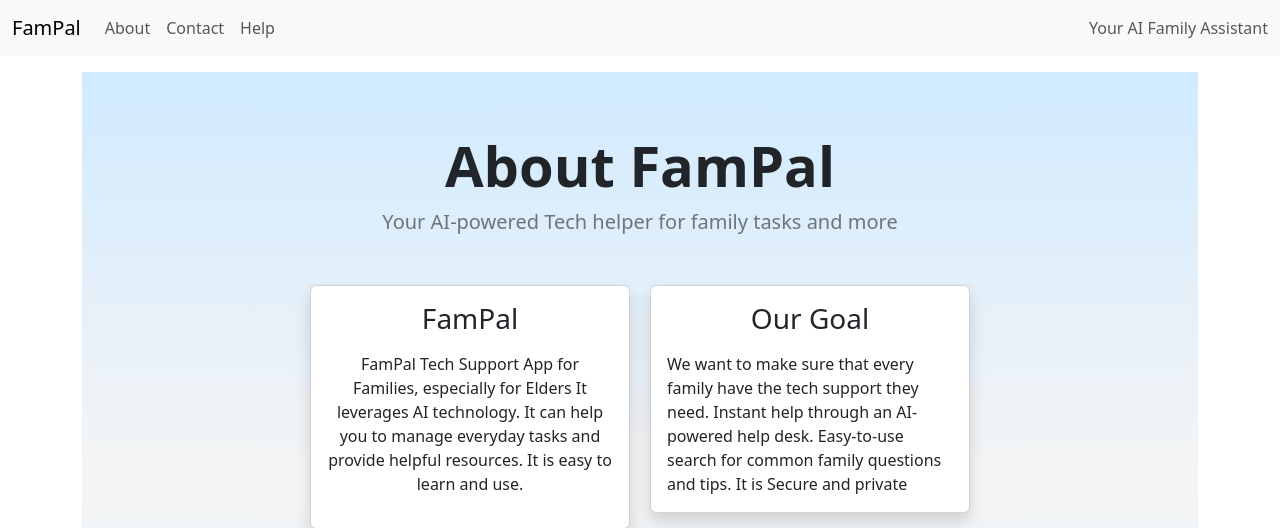
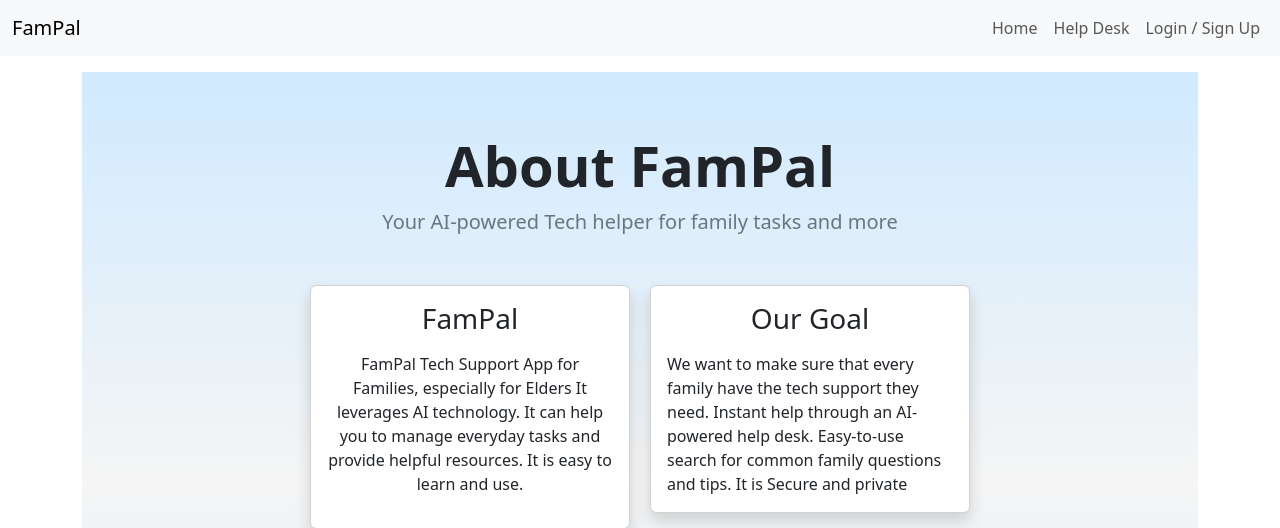
Before and after one commit to xttrust/FamPal, a Django app: page /about/ in a window 1280 px wide. Shown: the top 528 px of the page. Run offline with Django 5.2, Linux system fonts and the light colour scheme; some libraries are stand-ins or nearby versions.

Commit message:
fix: Restructure and add logic to navbar

```diff
--- a/templates/base.html
+++ b/templates/base.html
@@ -34,30 +34,50 @@
     {% block navbar %}
     <nav class="navbar navbar-expand-sm bg-body-tertiary">
     <div class="container-fluid">
-        <a class="navbar-brand" href="{% url 'index' %}">FamPal</a>
-        <button class="navbar-toggler" type="button" data-bs-toggle="collapse" data-bs-target="#navbarText"
-          aria-controls="navbarText" aria-expanded="false" aria-label="Toggle navigation">
+      <!-- Left: Brand or logo -->
+      <a class="navbar-brand d-flex align-items-center" href="{% url 'index' %}">
+        FamPal
+      </a>
+
+      <!-- Hamburger for small screens -->
+      <button class="navbar-toggler" type="button" data-bs-toggle="collapse" data-bs-target="#navbarNav"
+        aria-controls="navbarNav" aria-expanded="false" aria-label="Toggle navigation">
         <span class="navbar-toggler-icon"></span>
       </button>
 
-        <div class="collapse navbar-collapse" id="navbarText">
-          <ul class="navbar-nav me-auto mb-2 mb-lg-0">
+      <!-- Right: Menu links -->
+      <div class="collapse navbar-collapse justify-content-end" id="navbarNav">
+        <ul class="navbar-nav">
           <li class="nav-item">
-              <a class="nav-link" href="{% url 'about' %}">About</a>
+            <a class="nav-link" href="{% url 'index' %}">Home</a>
           </li>
           <li class="nav-item">
-              <a class="nav-link" href="{% url 'contact' %}">Contact</a>
+            <a class="nav-link" href="{% url 'help' %}">Help Desk</a>
+          </li>
+          <!-- User links -->
+          {% if user.is_authenticated %}
+            <li class="nav-item">
+              <a class="nav-link" href="{% url 'profile' %}">Profile</a>
             </li>
             <li class="nav-item">
-              <a class="nav-link" href="{% url 'help' %}">Help</a>
+              <a class="nav-link" href="{% url 'families:family_list' %}">My Groups</a>
             </li>
+            <li class="nav-item">
+              <a class="nav-link" href="{% url 'account_logout' %}">Logout</a>
+            </li>
+          {% else %}
+            <li class="nav-item">
+              <a class="nav-link" href="{% url 'account_login' %}">Login / Sign Up</a>
+            </li>
+          {% endif %}
         </ul>
-          <span class="navbar-text">
-            Your AI Family Assistant
-          </span>
       </div>
     </div>
   </nav>
+    {% endblock %}
+
+    {% block sidebar %}
+
     {% endblock %}
 
 
```
Lines whose indentation alone changed are shown as unchanged.
